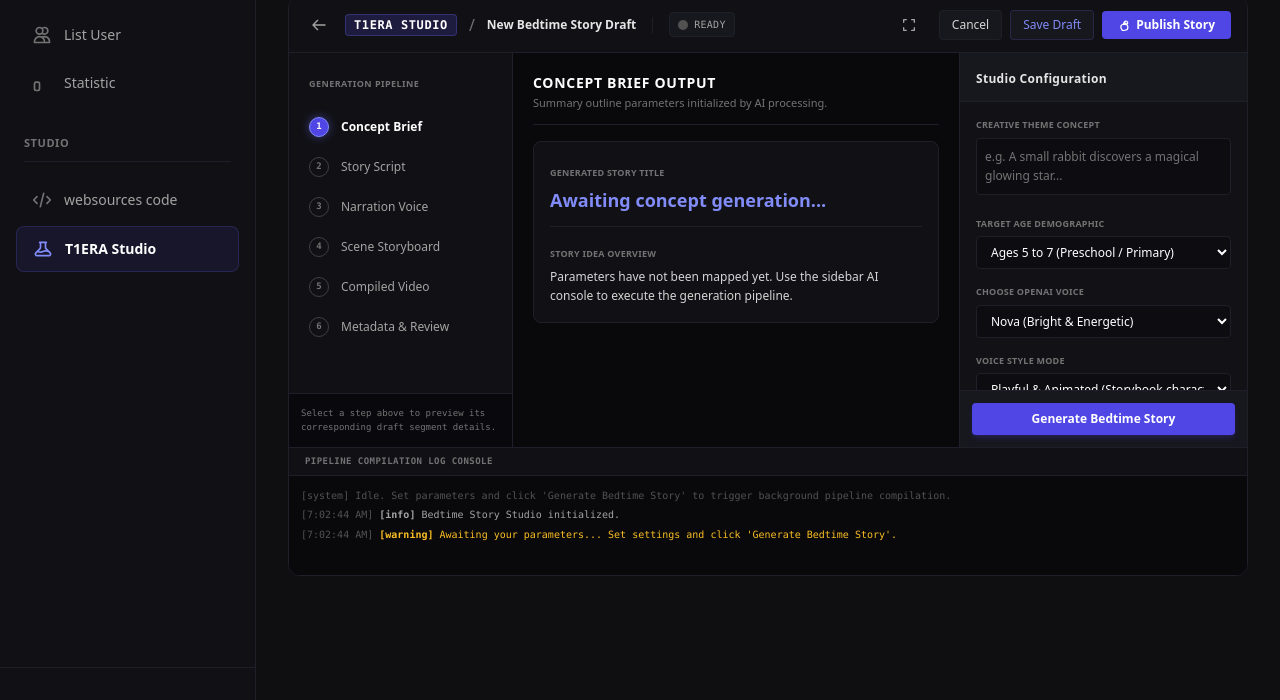
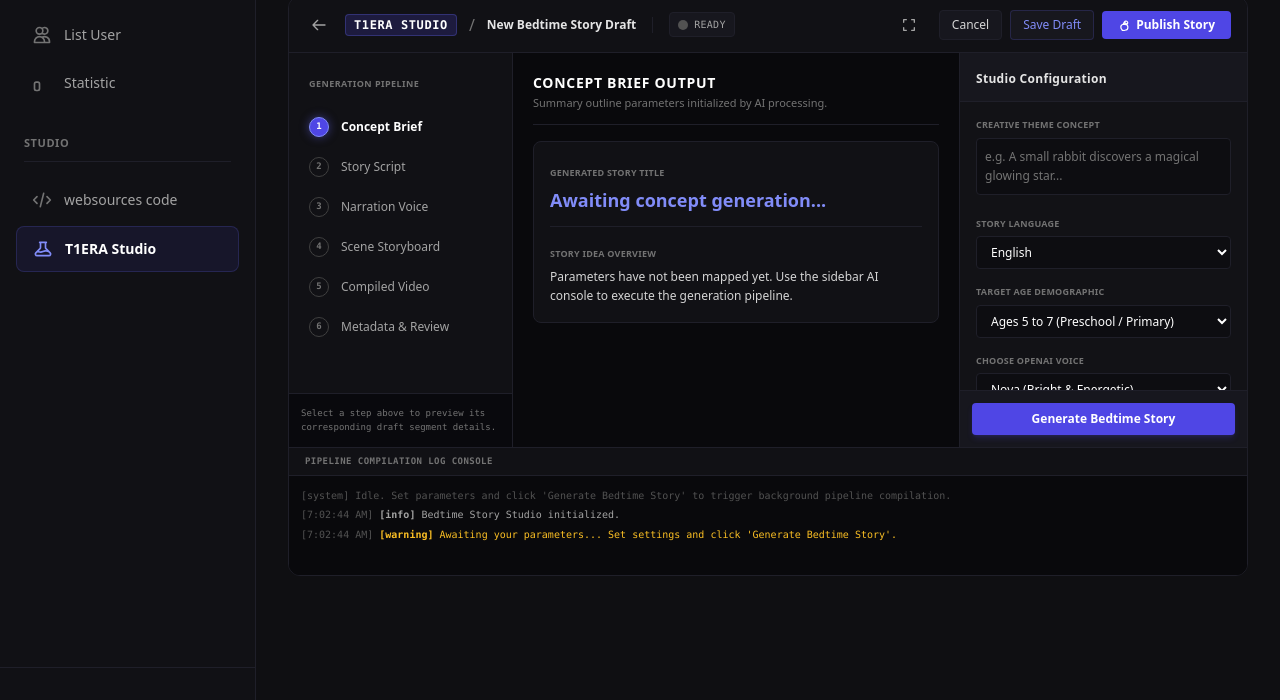
Before and after one commit to Ewm24k/smartkiddo-admin, a plain HTML site: page dashboard.html in a window 1280 px wide. Both pictures are taken after a click on the element 522 px from the left and 313 px from the top of the page. Shown: the part 100-800 px from the top of the page. Drawn offline with nearby package versions, Linux system fonts and the light colour scheme.

Commit message:
Add story language selector to dashboard
Added a new story language selector to the dashboard.

```diff
--- a/dashboard.html
+++ b/dashboard.html
@@ -418,6 +418,14 @@
                                         <label class="text-[9px] font-bold text-neutral-500 uppercase tracking-wide block mb-1.5">Creative Theme Concept</label>
                                         <textarea id="setting-concept-brief" rows="2" placeholder="e.g. A small rabbit discovers a magical glowing star..." class="w-full bg-[#0d0d11] border border-[#1f1f29] rounded p-2 text-xs text-white placeholder-neutral-500 outline-none focus:border-indigo-500 leading-relaxed resize-none"></textarea>
                                     </div>
+                                    <!-- Story Language Selector (New Addition) -->
+                                    <div>
+                                        <label class="text-[9px] font-bold text-neutral-500 uppercase tracking-wide block mb-1.5">Story Language</label>
+                                        <select id="setting-story-language" class="w-full bg-[#0d0d11] border border-[#1f1f29] rounded px-2.5 py-1.5 text-xs text-white outline-none focus:border-indigo-500">
+                                            <option value="en" selected>English</option>
+                                            <option value="ms">Bahasa Melayu (Malaysia)</option>
+                                        </select>
+                                    </div>
                                     <!-- Child Target Age Group -->
                                     <div>
                                         <label class="text-[9px] font-bold text-neutral-500 uppercase tracking-wide block mb-1.5">Target Age Demographic</label>
@@ -689,7 +697,7 @@
                                     </button>
                                     <!-- Send Button -->
                                     <button id="ai-send-btn" class="p-1.5 bg-indigo-600 hover:bg-indigo-500 text-white rounded-md transition-colors flex items-center justify-center">
-                                        <svg class="w-3.5 h-3.5" fill="none" stroke="currentColor" viewBox="0 0 24 24"><path stroke-linecap="round" stroke-linejoin="round" stroke-width="2" d="M14 5l7 7m0 0l-7 7m7-7H3"></path>
+                                        <svg class="w-3.5 h-3.5" fill="none" stroke="currentColor" viewBox="0 0 24 24"><path stroke-linecap="round" stroke-linejoin="round" stroke-width="2" d="M14 5l7 7m0 0l-7 7m7-7H3"></path></svg>
                                     </button>
                                 </div>
                             </div>
```
